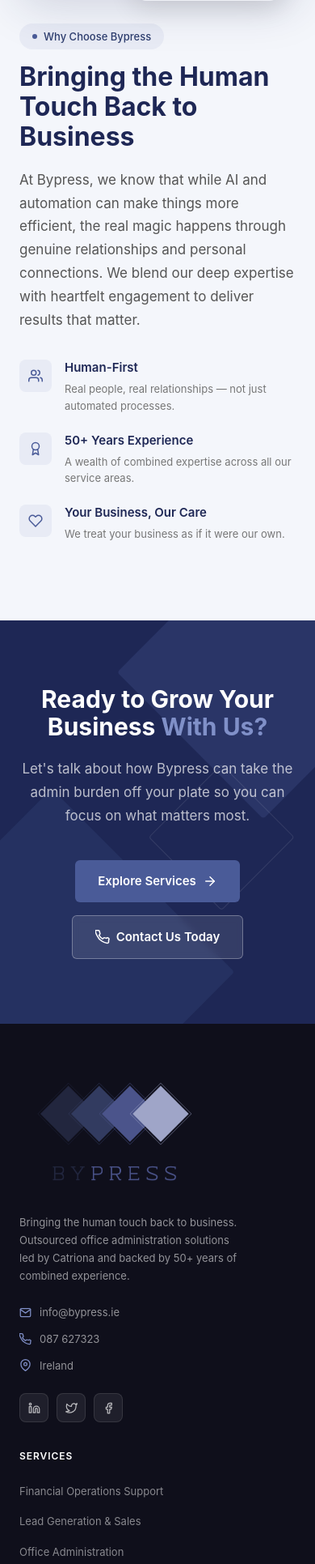
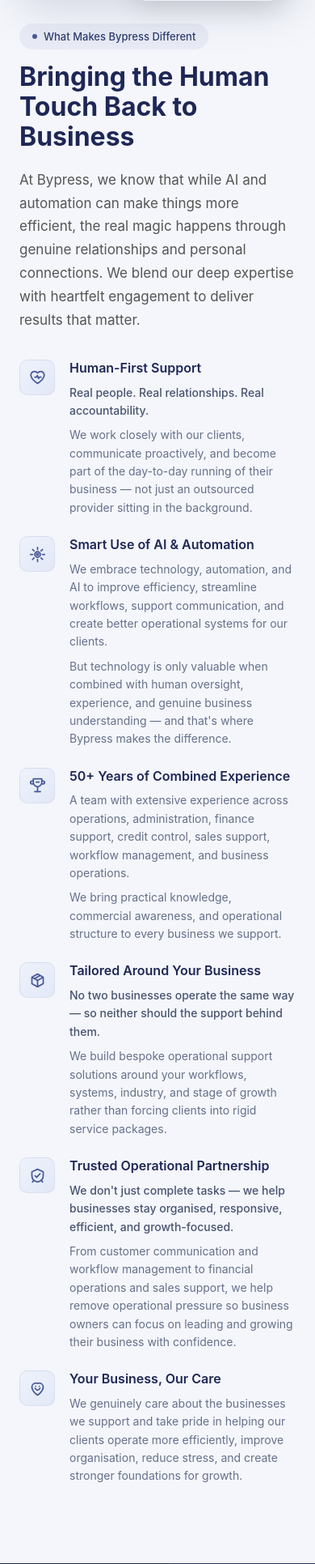
Before and after one commit to JakubKRATO/bypress_website, a Flask app: page / in a window 390 px wide. Shown: the part 4268-6199 px from the top of the page at 81% size. Run offline with Flask 3, Linux system fonts and the light colour scheme.

Commit message:
saving work...

```diff
--- a/static/css/index.css
+++ b/static/css/index.css
@@ -792,11 +792,12 @@ img {
   display: grid;
   grid-template-columns: 1fr 1fr;
   gap: 80px;
-  align-items: center;
+  align-items: start;
 }
 
 .why__image-wrap {
-  position: relative;
+  position: sticky;
+  top: 112px;
 }
 
 .why__image {
@@ -867,30 +868,31 @@ img {
 .why__pillars {
   display: flex;
   flex-direction: column;
-  gap: 20px;
+  gap: 22px;
 }
 
 .why__pillar {
   display: flex;
   align-items: flex-start;
-  gap: 16px;
+  gap: 18px;
 }
 
 .why__pillar-icon {
-  width: 40px;
-  height: 40px;
-  border-radius: 8px;
-  background: #e8ebf5;
+  width: 44px;
+  height: 44px;
+  border-radius: 10px;
+  background: linear-gradient(135deg, #eef2fb 0%, #e2e8f7 100%);
   display: flex;
   align-items: center;
   justify-content: center;
   flex-shrink: 0;
   margin-top: 2px;
+  border: 1px solid rgba(74, 91, 152, 0.1);
 }
 
 .why__pillar-icon svg {
-  width: 18px;
-  height: 18px;
+  width: 21px;
+  height: 21px;
   stroke: #4a5b98;
   fill: none;
   stroke-width: 2;
@@ -898,17 +900,31 @@ img {
   stroke-linejoin: round;
 }
 
+.why__pillar-copy {
+  max-width: 560px;
+}
+
 .why__pillar-title {
-  font-size: 15px;
+  font-size: 16px;
   font-weight: 600;
   color: #1e2755;
-  margin-bottom: 4px;
+  margin-bottom: 6px;
 }
 
 .why__pillar-text {
-  font-size: 13px;
-  color: #777;
+  font-size: 14px;
+  color: #66708a;
   line-height: 1.6;
+  margin-bottom: 8px;
+}
+
+.why__pillar-text:last-child {
+  margin-bottom: 0;
+}
+
+.why__pillar-lead {
+  color: #48536f;
+  font-weight: 500;
 }
 
 /* ============================================
@@ -1312,6 +1328,11 @@ a.contact__detail-item:hover {
     gap: 64px;
   }
 
+  .why__image-wrap {
+    position: relative;
+    top: auto;
+  }
+
   .why__badge {
     right: 16px;
     bottom: -20px;
--- a/templates/index.html
+++ b/templates/index.html
@@ -268,7 +268,7 @@
           <div class="why__content">
             <div class="section__tag">
               <span class="section__tag-dot"></span>
-              Why Choose Bypress
+              What Makes Bypress Different
             </div>
             <h2 class="section__title" style="text-align: left; margin-bottom: 20px;">Bringing the Human Touch Back to Business</h2>
             <p class="why__desc">At Bypress, we know that while AI and automation can make things more efficient, the real magic happens through genuine relationships and personal connections. We blend our deep expertise with heartfelt engagement to deliver results that matter.</p>
@@ -277,40 +277,102 @@
               <div class="why__pillar">
                 <div class="why__pillar-icon">
                   <svg viewBox="0 0 24 24" aria-hidden="true">
-                    <path d="M17 21v-2a4 4 0 0 0-4-4H5a4 4 0 0 0-4 4v2"></path>
-                    <circle cx="9" cy="7" r="4"></circle>
-                    <path d="M23 21v-2a4 4 0 0 0-3-3.87"></path>
-                    <path d="M16 3.13a4 4 0 0 1 0 7.75"></path>
+                    <path d="M12 21s-7-4.2-9-9.5C1.6 7.8 3.9 4 7.6 4c1.9 0 3.4 1 4.4 2.4C13 5 14.5 4 16.4 4c3.7 0 6 3.8 4.6 7.5C19 16.8 12 21 12 21z"></path>
+                    <path d="M8.2 12.2h2.3l1.1-2.3 1.9 4.3 1-2h2.4"></path>
                   </svg>
                 </div>
-                <div>
-                  <div class="why__pillar-title">Human-First</div>
-                  <p class="why__pillar-text">Real people, real relationships &mdash; not just automated processes.</p>
+                <div class="why__pillar-copy">
+                  <div class="why__pillar-title">Human-First Support</div>
+                  <p class="why__pillar-text why__pillar-lead">Real people. Real relationships. Real accountability.</p>
+                  <p class="why__pillar-text">We work closely with our clients, communicate proactively, and become part of the day-to-day running of their business &mdash; not just an outsourced provider sitting in the background.</p>
                 </div>
               </div>
 
               <div class="why__pillar">
                 <div class="why__pillar-icon">
                   <svg viewBox="0 0 24 24" aria-hidden="true">
-                    <circle cx="12" cy="8" r="6"></circle>
-                    <path d="M15.477 12.89L17 22l-5-3-5 3 1.523-9.11"></path>
+                    <path d="M12 2v3"></path>
+                    <path d="M12 19v3"></path>
+                    <path d="M4.93 4.93l2.12 2.12"></path>
+                    <path d="M16.95 16.95l2.12 2.12"></path>
+                    <path d="M2 12h3"></path>
+                    <path d="M19 12h3"></path>
+                    <path d="M4.93 19.07l2.12-2.12"></path>
+                    <path d="M16.95 7.05l2.12-2.12"></path>
+                    <circle cx="12" cy="12" r="4"></circle>
+                    <path d="M10.7 10.8h2.6v2.4h-2.6z"></path>
                   </svg>
                 </div>
-                <div>
-                  <div class="why__pillar-title">50+ Years Experience</div>
-                  <p class="why__pillar-text">A wealth of combined expertise across all our service areas.</p>
+                <div class="why__pillar-copy">
+                  <div class="why__pillar-title">Smart Use of AI &amp; Automation</div>
+                  <p class="why__pillar-text">We embrace technology, automation, and AI to improve efficiency, streamline workflows, support communication, and create better operational systems for our clients.</p>
+                  <p class="why__pillar-text">But technology is only valuable when combined with human oversight, experience, and genuine business understanding &mdash; and that's where Bypress makes the difference.</p>
                 </div>
               </div>
 
               <div class="why__pillar">
                 <div class="why__pillar-icon">
                   <svg viewBox="0 0 24 24" aria-hidden="true">
-                    <path d="M20.84 4.61a5.5 5.5 0 0 0-7.78 0L12 5.67l-1.06-1.06a5.5 5.5 0 0 0-7.78 7.78l1.06 1.06L12 21.23l7.78-7.78 1.06-1.06a5.5 5.5 0 0 0 0-7.78z"></path>
+                    <path d="M6 3h12v5a6 6 0 0 1-12 0V3z"></path>
+                    <path d="M8 21h8"></path>
+                    <path d="M12 15v6"></path>
+                    <path d="M6 6H4a2 2 0 0 0 0 4h2"></path>
+                    <path d="M18 6h2a2 2 0 0 1 0 4h-2"></path>
+                    <path d="M10 7.5h4"></path>
                   </svg>
                 </div>
-                <div>
+                <div class="why__pillar-copy">
+                  <div class="why__pillar-title">50+ Years of Combined Experience</div>
+                  <p class="why__pillar-text">A team with extensive experience across operations, administration, finance support, credit control, sales support, workflow management, and business operations.</p>
+                  <p class="why__pillar-text">We bring practical knowledge, commercial awareness, and operational structure to every business we support.</p>
+                </div>
+              </div>
+
+              <div class="why__pillar">
+                <div class="why__pillar-icon">
+                  <svg viewBox="0 0 24 24" aria-hidden="true">
+                    <path d="M4 7.5 12 3l8 4.5v9L12 21l-8-4.5v-9z"></path>
+                    <path d="M12 12 4.4 7.8"></path>
+                    <path d="M12 12l7.6-4.2"></path>
+                    <path d="M12 12v8.7"></path>
+                    <path d="M15.5 5.1 8 9.3"></path>
+                  </svg>
+                </div>
+                <div class="why__pillar-copy">
+                  <div class="why__pillar-title">Tailored Around Your Business</div>
+                  <p class="why__pillar-text why__pillar-lead">No two businesses operate the same way &mdash; so neither should the support behind them.</p>
+                  <p class="why__pillar-text">We build bespoke operational support solutions around your workflows, systems, industry, and stage of growth rather than forcing clients into rigid service packages.</p>
+                </div>
+              </div>
+
+              <div class="why__pillar">
+                <div class="why__pillar-icon">
+                  <svg viewBox="0 0 24 24" aria-hidden="true">
+                    <path d="M12 3 4 6.5v5.8c0 4.9 3.4 7.7 8 8.7 4.6-1 8-3.8 8-8.7V6.5L12 3z"></path>
+                    <path d="m8.5 12.2 2.2 2.2 4.8-5"></path>
+                    <path d="M7 18.5 4.8 21"></path>
+                    <path d="M17 18.5l2.2 2.5"></path>
+                  </svg>
+                </div>
+                <div class="why__pillar-copy">
+                  <div class="why__pillar-title">Trusted Operational Partnership</div>
+                  <p class="why__pillar-text why__pillar-lead">We don't just complete tasks &mdash; we help businesses stay organised, responsive, efficient, and growth-focused.</p>
+                  <p class="why__pillar-text">From customer communication and workflow management to financial operations and sales support, we help remove operational pressure so business owners can focus on leading and growing their business with confidence.</p>
+                </div>
+              </div>
+
+              <div class="why__pillar">
+                <div class="why__pillar-icon">
+                  <svg viewBox="0 0 24 24" aria-hidden="true">
+                    <path d="M12 21s-8-4.8-8-11.2A5.7 5.7 0 0 1 9.7 4c1.3 0 2.2.5 2.3.6.1-.1 1-.6 2.3-.6A5.7 5.7 0 0 1 20 9.8C20 16.2 12 21 12 21z"></path>
+                    <path d="M8.5 11.5c1.2 1.7 2.4 2.6 3.5 2.6s2.3-.9 3.5-2.6"></path>
+                    <path d="M9.4 8.6h.01"></path>
+                    <path d="M14.6 8.6h.01"></path>
+                  </svg>
+                </div>
+                <div class="why__pillar-copy">
                   <div class="why__pillar-title">Your Business, Our Care</div>
-                  <p class="why__pillar-text">We treat your business as if it were our own.</p>
+                  <p class="why__pillar-text">We genuinely care about the businesses we support and take pride in helping our clients operate more efficiently, improve organisation, reduce stress, and create stronger foundations for growth.</p>
                 </div>
               </div>
             </div>
```
Also changed, not shown: 1 other file.
